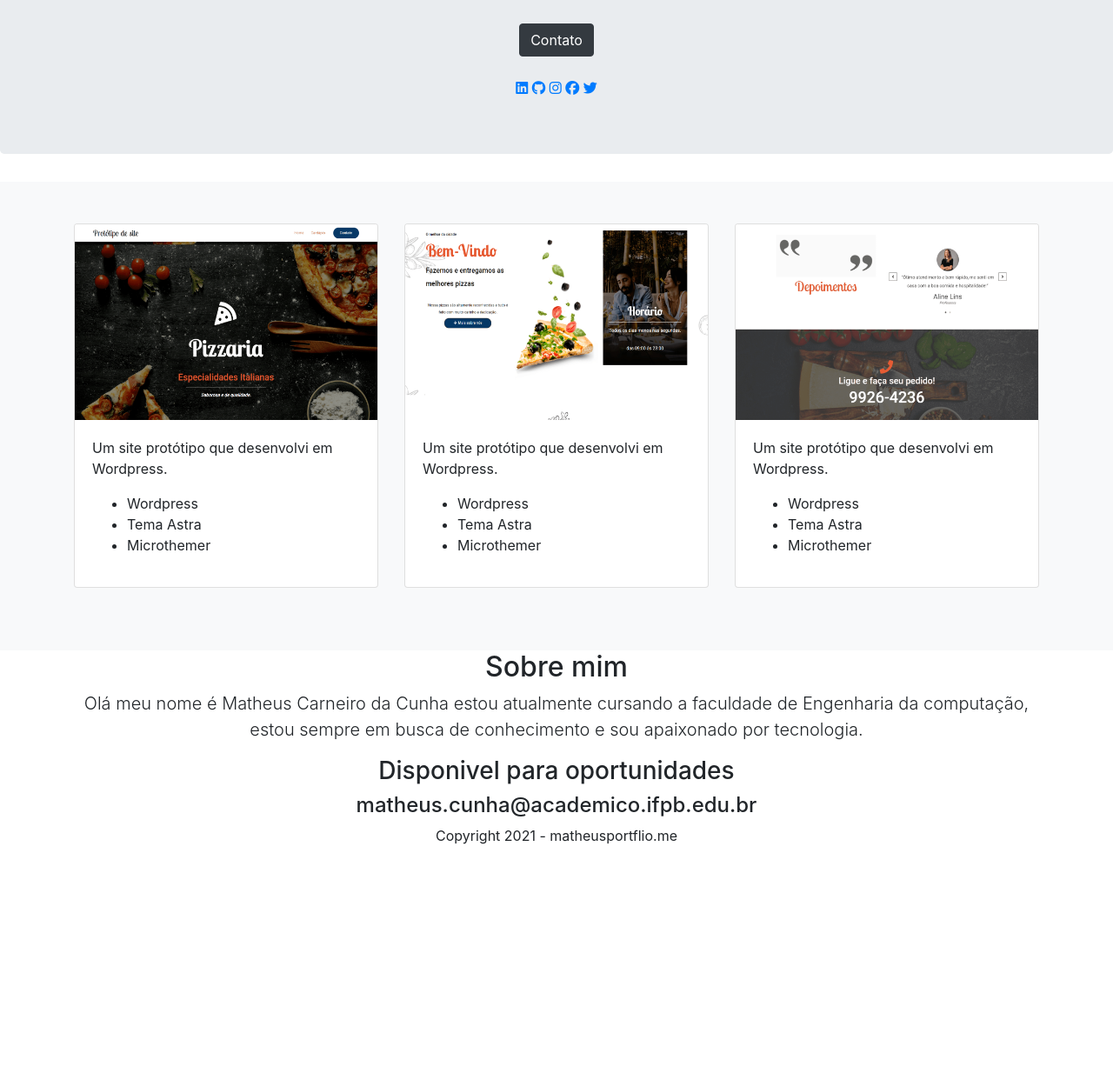
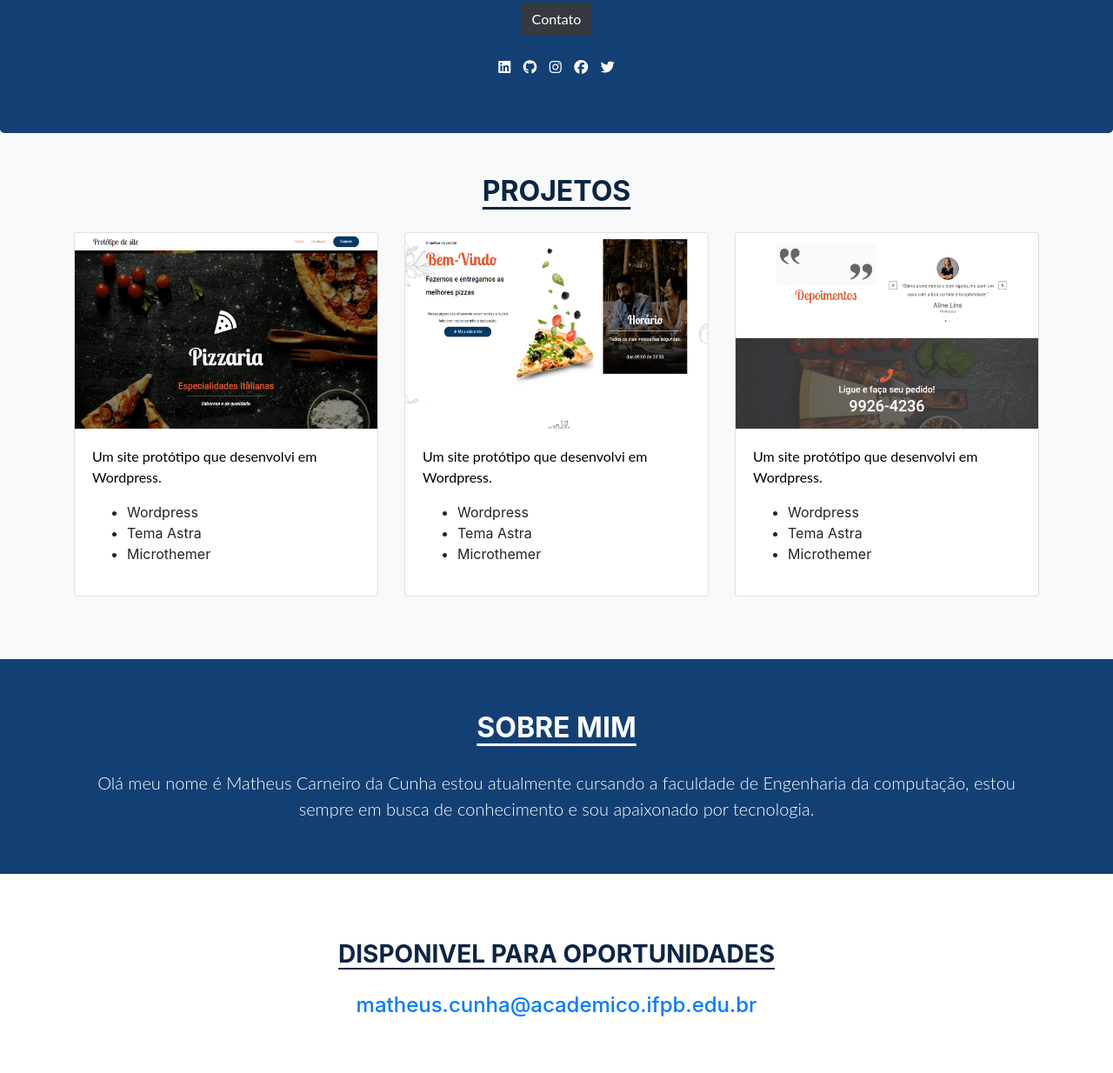
Before and after one commit to MatheusCarne/MatheusPort, a plain HTML site: page index.html in a window 1280 px wide. Shown: the part 527-1761 px from the top of the page at 87% size. Before the commit the page ends 1516 px from the top, so only its background shows below. Drawn offline with nearby package versions, Linux system fonts and the light colour scheme.

Commit message:
Update index.html

```diff
--- a/index.html
+++ b/index.html
@@ -25,12 +25,65 @@
             max-width: 100%;
             border-radius: 50%;
         }
+
+        .cor-primaria {
+            background-color: #134074;
+        }
+
+        .cor-secundaria {
+            background-color: #0b2545;
+        }
+
+        p {
+            font-family: Lato, 'Helvetica Neue', Helvetica, Arial, sans-serif;
+            color: black !important;
+        }
+
+        .icones {
+            padding-left: 10px;
+        }
+
+        .titulosBrancos {
+            text-decoration: underline;
+            text-underline-position: under;
+            padding-bottom: 20px;
+            text-transform: uppercase;
+            font-weight: 700;
+            color: white;
+        }
+
+        .titulosRoxo {
+            text-decoration: underline;
+            text-underline-position: under;
+            padding-bottom: 20px;
+            text-transform: uppercase;
+            font-weight: 700;
+            color: #0b2545;
+        }
+
+        .textoBranco {
+            color: white !important;
+        }
+
+        .jumbotron {
+            margin-bottom: 0%;
+        }
+
+        .textofooter {
+            margin: 0px;
+            padding-top: 15px;
+            padding-bottom: 15px;
+        }
+
+        html {
+            scroll-behavior: smooth;
+        }
     </style>
 </head>
 
 <body>
-    <nav class="navbar navbar-expand-lg navbar-light bg-light">
-        <a class="navbar-brand" href="#">Matheus Carneiro</a>
+    <nav class="navbar navbar-expand-lg navbar-light cor-secundaria">
+        <a class="navbar-brand textoBranco" href="#">Matheus Carneiro</a>
         <button class="navbar-toggler" type="button" data-toggle="collapse" data-target="#navbarSupportedContent"
             aria-controls="navbarSupportedContent" aria-expanded="false" aria-label="Toggle navigation">
             <span class="navbar-toggler-icon"></span>
@@ -42,37 +95,37 @@
             </ul>
             <ul class="navbar-nav">
                 <li class="nav-item">
-                    <a class="nav-link" href="#">Projetos</a>
+                    <a class="nav-link textoBranco" href="#projetos">Projetos</a>
                 </li>
-            </ul>
                 <li class="nav-item">
-                <a class="nav-link" href="#">Sobre mim</a>
-            </li>
-            </ul>
-            <li class="nav-item">
-                <a class="nav-link" href="#">Contato</a>
+                    <a class="nav-link textoBranco" href="#sobre-mim">Sobre mim</a>
                 </li>
             </ul>
         </div>
     </nav>
-    <section class="jumbotron text-center">
+    <section class="jumbotron text-center cor-primaria">
         <div class="container">
             <img class="foto-perfil" src="imagens/fotonormal.jpg" alt="">
-            <h1 class="jumbotron-heading">Matheus Carneiro</h1>
-            <p class="lead text-muted">Graduando em Engenharia da Computação IFPB - CG.</p>
+            <h1 class="jumbotron-heading textoBranco">Matheus Carneiro</h1>
+            <p class="lead textoBranco">Graduando em Engenharia da Computação IFPB - CG.</p>
             <p>
-                <a href="#" class="btn btn-dark my-2">Contato</a>
+                <a href="#contato" class="btn btn-dark my-2">Contato</a>
             </p>
-            <a href="https://www.linkedin.com/in/matheuscarne/" target="_blank"> <i class="fab fa-linkedin"></i></a>
-            <a href="https://github.com/MatheusCarne" target="_blank"><i class="fab fa-github"></i></a>
-            <a href="https://www.instagram.com/matheus_ccunha/" target="_blank"><i class="fab fa-instagram"></i></a>
-            <a href="https://www.facebook.com/matheus.carne.cunha/" target="_blank"><i class="fab fa-facebook"></i></a>
-            <a href="https://twitter.com/twt_matheus" target="_blank"><i class="fab fa-twitter"></i></a>
+            <a href="https://www.linkedin.com/in/matheuscarne/" target="_blank"> <i
+                    class=" textoBranco fab fa-linkedin"></i></a>
+            <a href="https://github.com/MatheusCarne" target="_blank"><i
+                    class="textoBranco icones fab fa-github"></i></a>
+            <a href="https://www.instagram.com/matheus_ccunha/" target="_blank"><i
+                    class="textoBranco icones fab fa-instagram"></i></a>
+            <a href="https://www.facebook.com/matheus.carne.cunha/" target="_blank"><i
+                    class="textoBranco icones fab fa-facebook"></i></a>
+            <a href="https://twitter.com/twt_matheus" target="_blank"><i
+                    class="textoBranco icones fab fa-twitter"></i></a>
         </div>
     </section>
-    <div class="album py-5 bg-light">
+    <div class="album py-5 bg-light" id="projetos">
         <div class="container">
-
+            <h2 class="text-center jumbotron-heading titulosRoxo">Projetos</h2>
             <div class="row">
                 <div class="col-md-4">
                     <div class="card mb-4 box-shadow">
@@ -140,26 +193,28 @@
     </div>
 
     <!--Sobre mim-->
-<section class="junbotron text-center">
+    <section class="junbotron text-center cor-primaria" id="sobre-mim">
         <div class="container">
-        <h2 class="junbotron heading">Sobre mim</h2>
-        <p class="lead">Olá meu nome é Matheus Carneiro da Cunha estou atualmente cursando a faculdade de Engenharia da computação, estou sempre em busca de conhecimento e sou apaixonado por tecnologia.</p>
+            <h2 style="padding-top: 60px" class="junbotron-heading titulosBrancos">Sobre mim</h2>
+            <p style="padding-bottom: 60px" class="lead textoBranco">Olá meu nome é Matheus Carneiro da Cunha estou
+                atualmente cursando a faculdade de Engenharia da computação, estou sempre em busca de conhecimento e sou
+                apaixonado por tecnologia.</p>
         </div>
     </section>
     <!--Contato-->
-<section>
+    <section id="contato">
         <div>
             <div class="container-fluid">
-            <h3 class="text-center">Disponivel para oportunidades</h3>
-            <h4 class="text-center">matheus.cunha@academico.ifpb.edu.br</h4>
+                <h3 style="padding-top: 60px" class="text-center titulosRoxo">Disponivel para oportunidades</h3>
+                <a href="mailto:matheus.cunha@academico.ifpb.edu.br">
+                    <h4 style="padding-bottom: 60px" class="text-center">matheus.cunha@academico.ifpb.edu.br</h4>
+                </a>
             </div>
         </div>
     </section>
     <!--Rodapé-->
-<footer class="text-center">
-    <p>
-        Copyright 2021 - matheusportflio.me
-    </p>
+    <footer class="text-center cor-secundaria textofooter">
+        <p class="textoBranco">Copyright 2021 - matheusportflio.me</p>
     </footer>
 </body>
 
```
Lines whose indentation alone changed are shown as unchanged.
